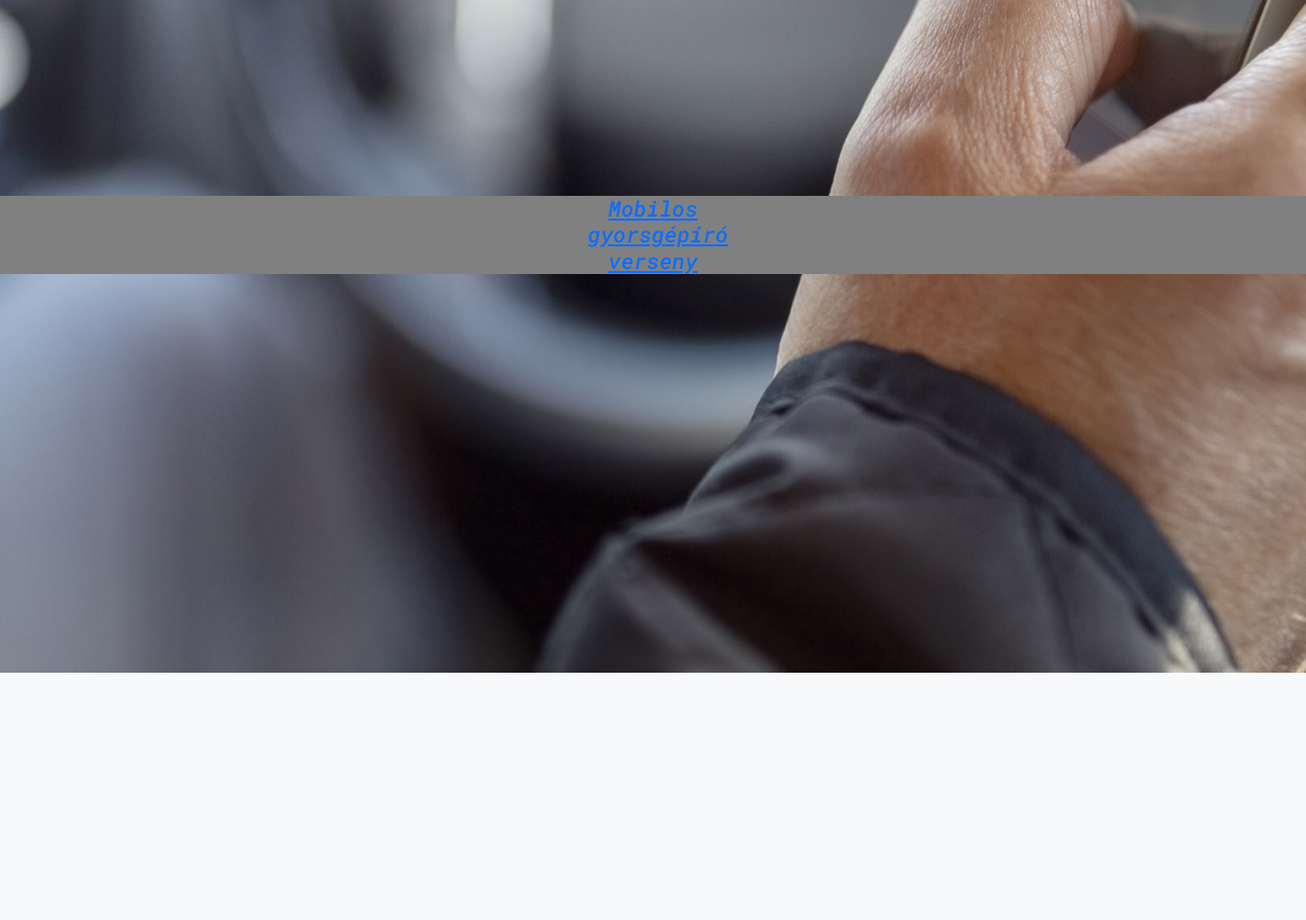
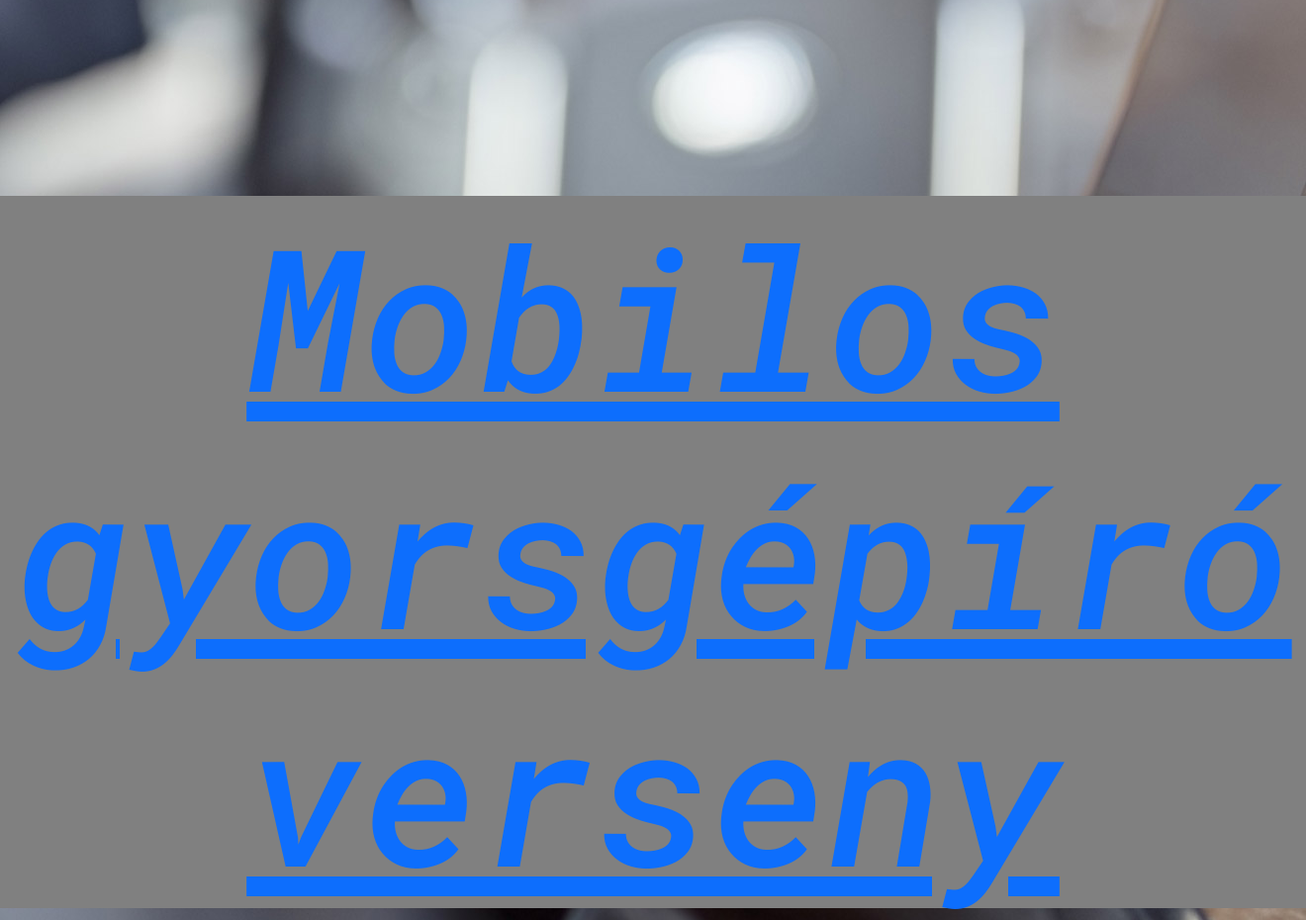
Before and after one commit to IceViktor24/Mobil-verseny, a PHP site: page / in a window 1320 px wide. Shown: the part 120-1050 px from the top of the page at 99% size. Before the commit the page ends 800 px from the top, so only its background shows below. Run offline with PHP 8.4, Linux system fonts and the light colour scheme.

Commit message:
Update style.css

```diff
--- a/style.css
+++ b/style.css
@@ -20,15 +20,6 @@ nav{
     height: 120px;
     font-size: 30px;
 }
-#vidi{
-    display: block;
-  margin-left: auto;
-  margin-right: auto;
-  width: 10%;
-  font-size: 22px;
-    text-align: center;
-}
-}
 .top-left {
   position: absolute;
   top: 8px;
```
